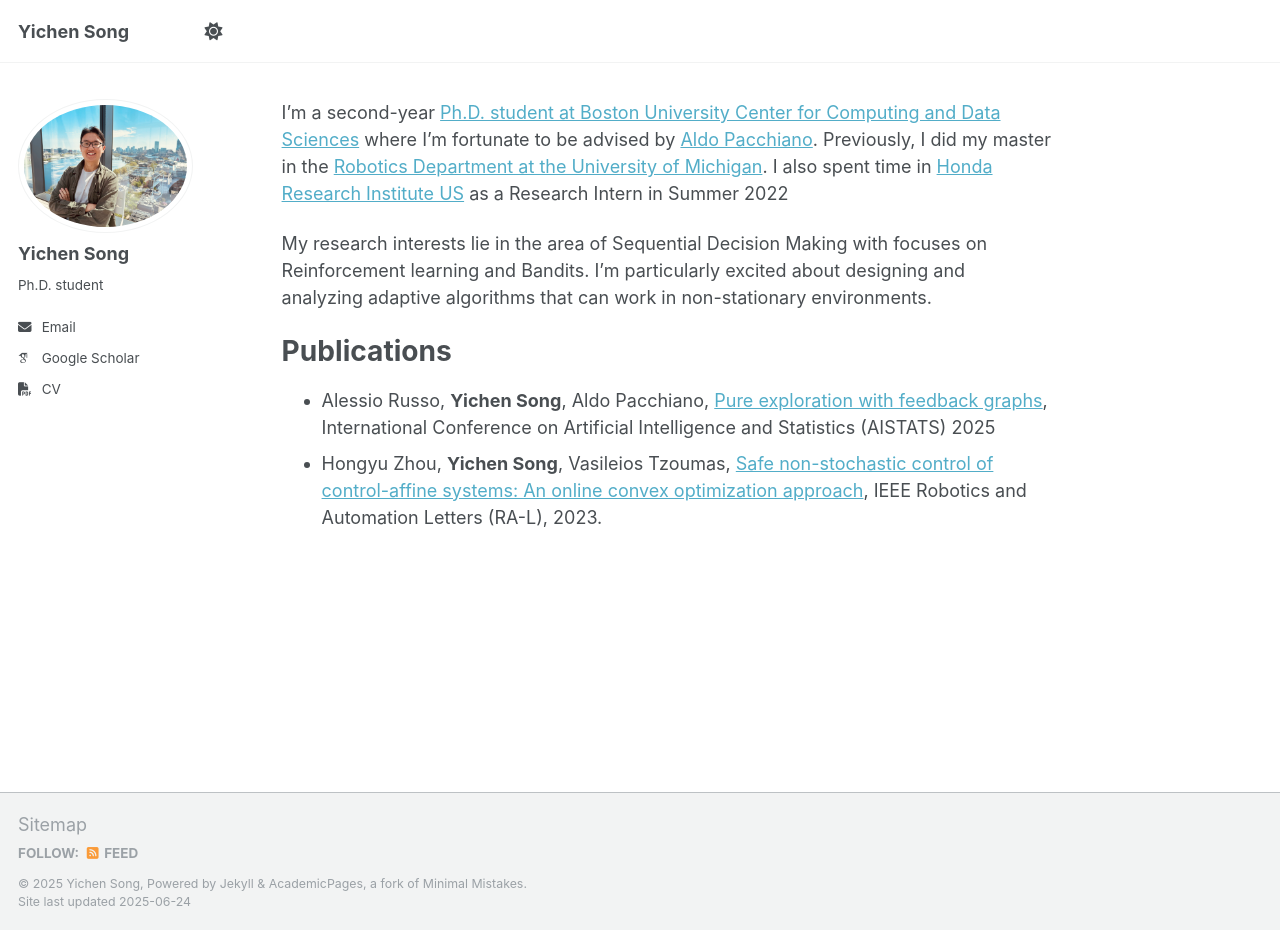
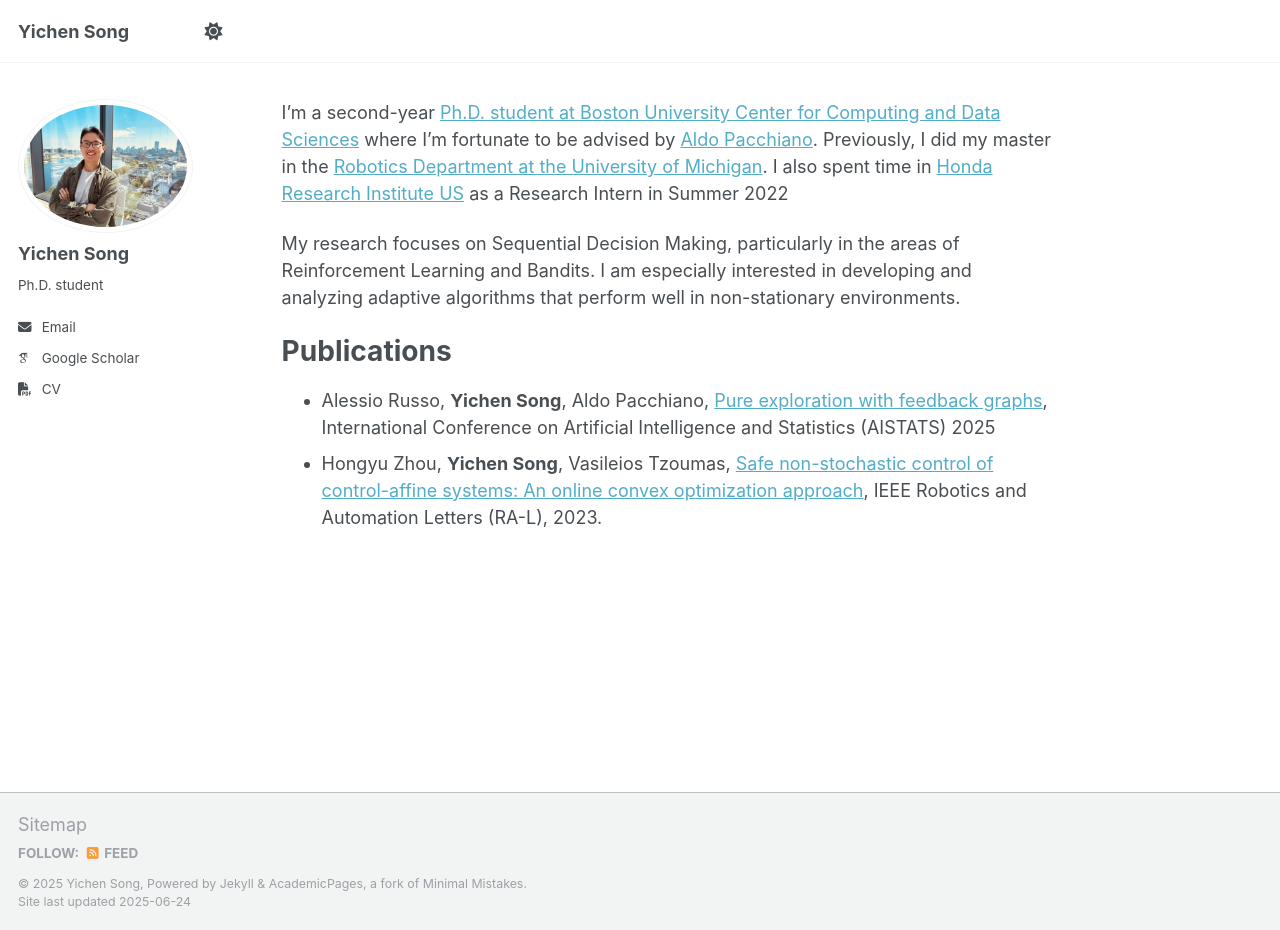
Before and after one commit to YichenSo/YichenSo.github.io, a Jekyll site: the page built from _pages/about.md, in a window 1280 px wide and 930 px high. Built offline with Jekyll 4.4.1, drawn with Linux system fonts in a browser that asks for light colours; some web fonts are replaced.

Commit message:
fix grammer

```diff
--- a/_pages/about.md
+++ b/_pages/about.md
@@ -9,7 +9,7 @@ redirect_from:
 
 I'm a second-year [Ph.D. student at Boston University Center for Computing and Data Sciences](https://www.bu.edu/cds-faculty/explore/bu-center-for-computing-data-sciences/) where I'm fortunate to be advised by [Aldo Pacchiano](https://www.aldopacchiano.ai/). Previously, I did my master in the [Robotics Department at the University of Michigan](https://robotics.umich.edu/). I also spent time in [Honda Research Institute US](https://usa.honda-ri.com/) as a Research Intern in Summer 2022
 
-My research interests lie in the area of Sequential Decision Making with focuses on Reinforcement learning and Bandits. I'm particularly excited about designing and analyzing adaptive algorithms that can work in non-stationary environments.
+My research focuses on Sequential Decision Making, particularly in the areas of Reinforcement Learning and Bandits. I am especially interested in developing and analyzing adaptive algorithms that perform well in non-stationary environments.
 
 
 Publications
```
